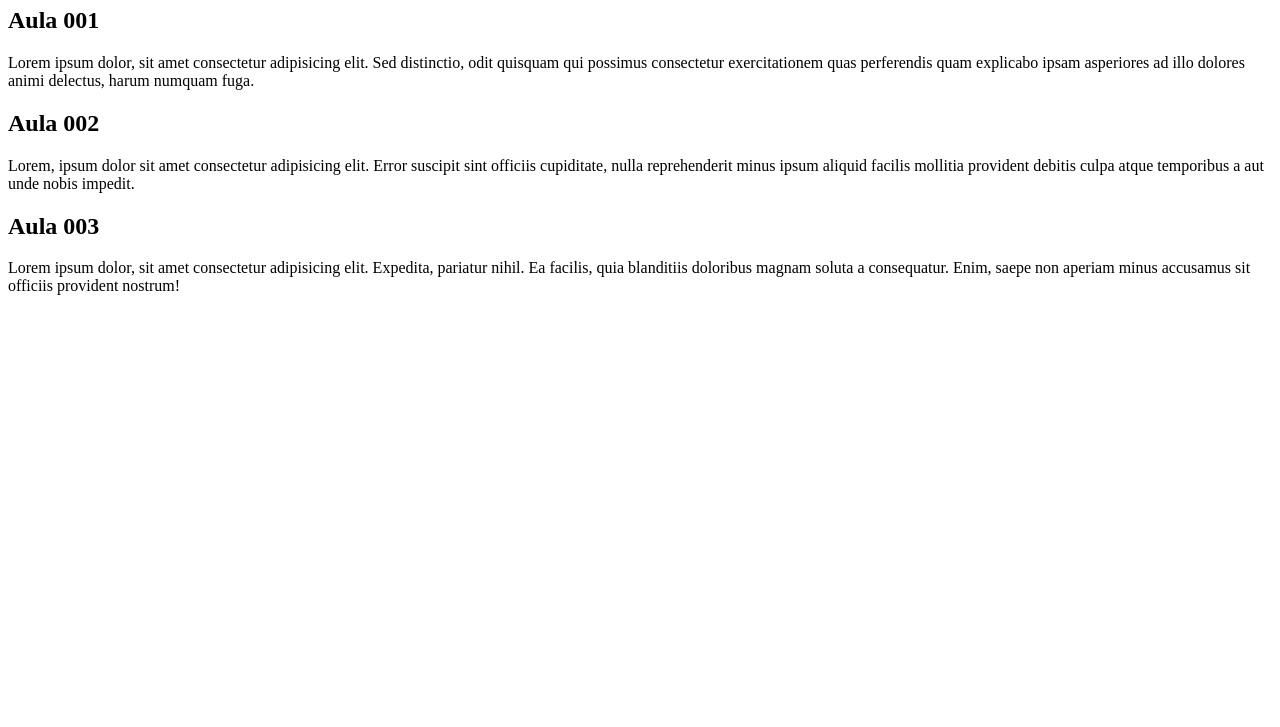
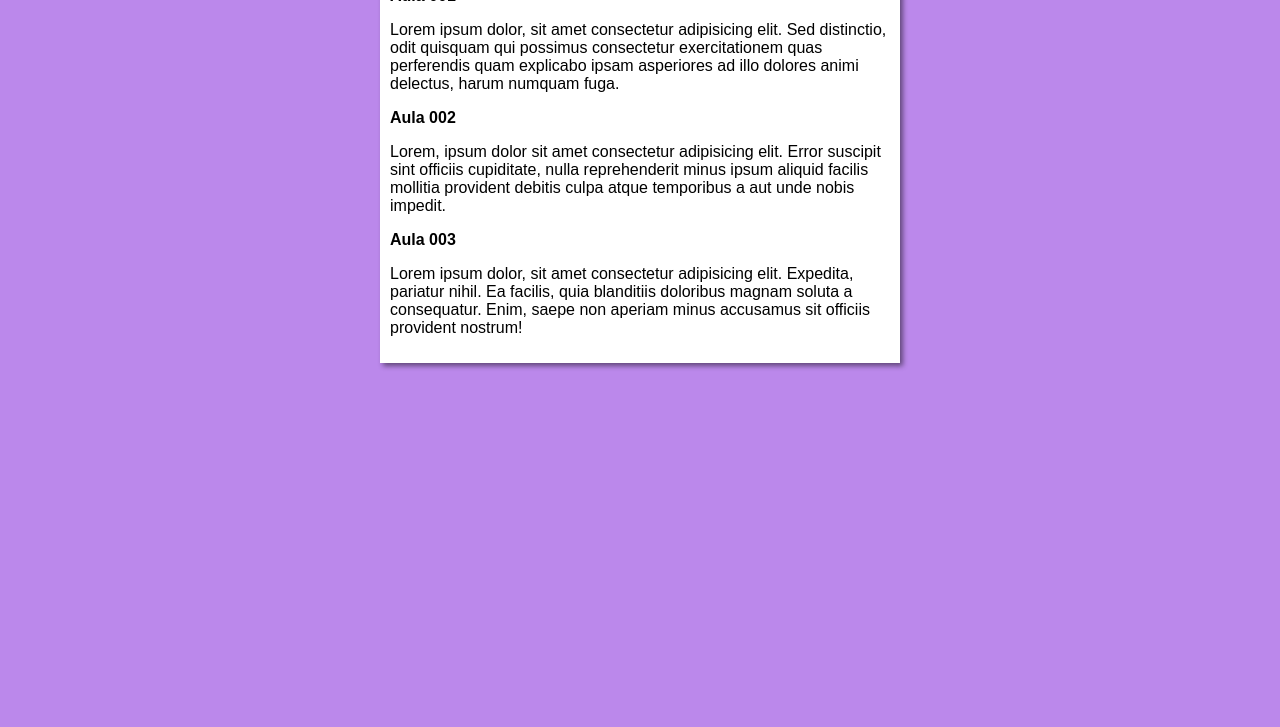
Before and after one commit to ulissescaldas/olamundo, a plain HTML site: page GIT-GITHUB/aula001.html in a window 1280 px wide. Shown: the part 73-800 px from the top of the page. Drawn offline with Linux system fonts and the light colour scheme.

Commit message:
Adicionei o Estilo
Foi adicionado o estilo.

```diff
--- a/GIT-GITHUB/aula001.html
+++ b/GIT-GITHUB/aula001.html
@@ -4,6 +4,7 @@
     <meta charset="UTF-8">
     <meta name="viewport" content="width=device-width, initial-scale=1.0">
     <title>Olá, Mundo</title>
+    <link rel="stylesheet" href="estilos/style.css">
 </head>
 <body>
     <main>
--- /dev/null
+++ b/GIT-GITHUB/estilos/style.css
@@ -0,0 +1,16 @@
+*{
+    font-family: Arial, Helvetica, sans-serif;
+    font-size: 16px;
+
+}
+body{
+    background-color: rgb(187, 136, 235)
+}
+
+main{
+    background-color: white;
+    width: 500px;
+    margin: auto;
+    padding: 10px;
+    box-shadow: 3px 3px 5px rgba(0, 0, 0, 0.473);
+}
```
